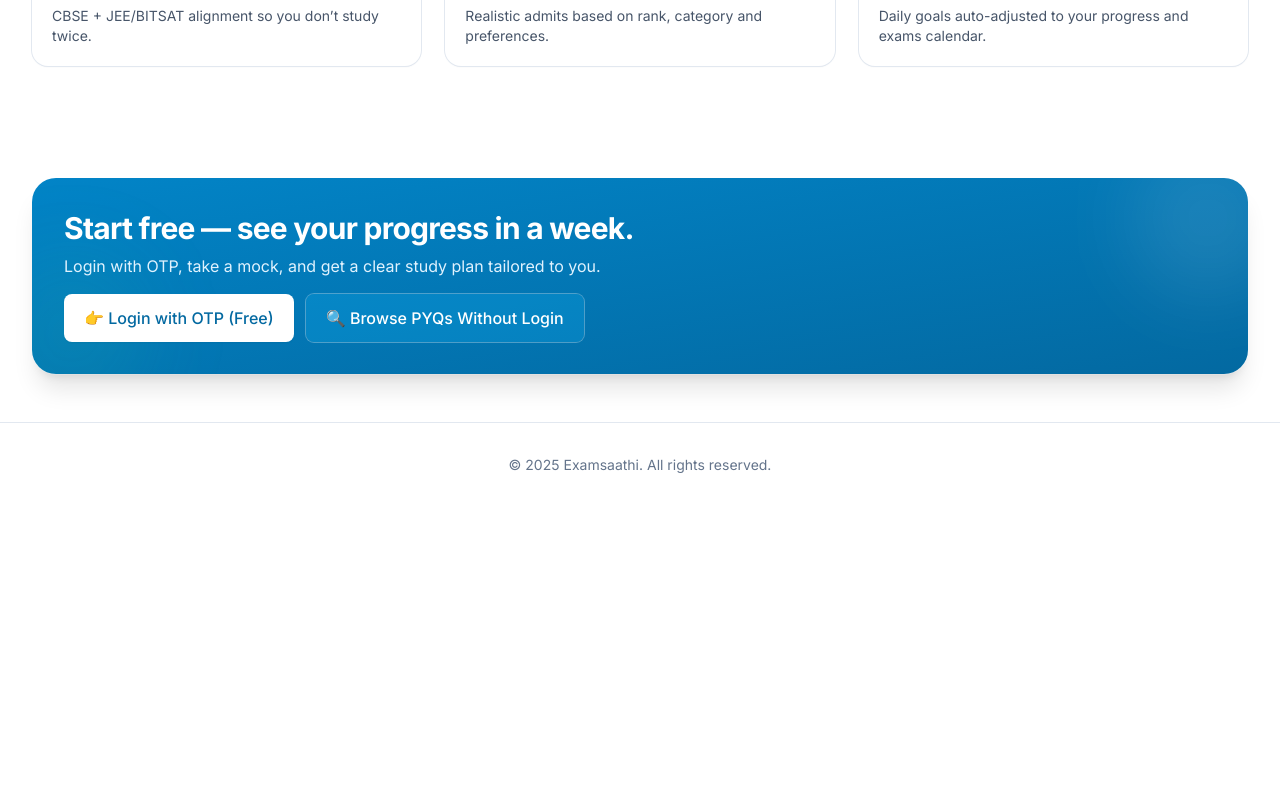
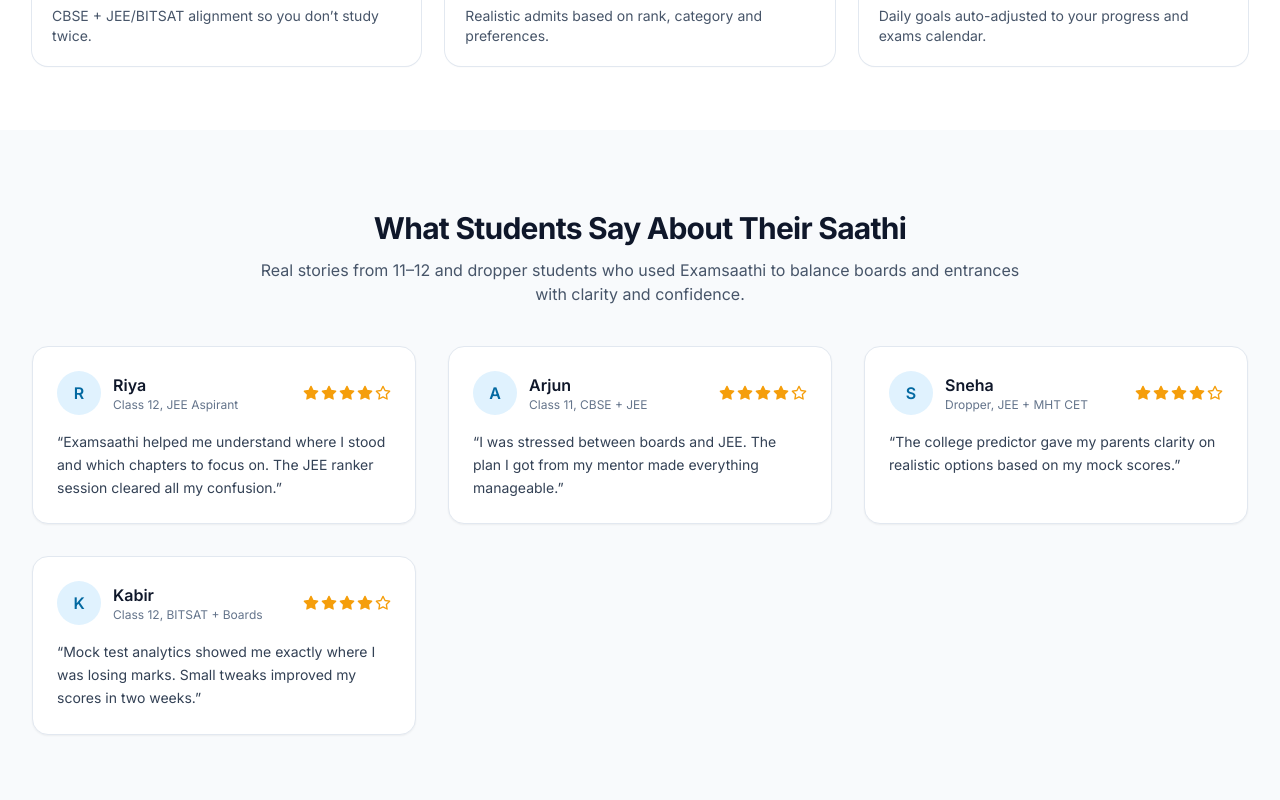
Before and after one commit to flamesResource6/frontend-repo_q7ovtfqp_aeqpc4, a React (Vite) app: page / in a window 1280 px wide. Shown: the part 1100-1900 px from the top of the page. Before the commit the page ends 1607 px from the top, so only its background shows below. Built offline with nearby package versions, Linux system fonts and the light colour scheme; a web font is replaced by a local one.

Commit message:
Update project prj_q7ovtfqp - 2025-11-20T19:14:26.085Z

```diff
--- a/src/App.jsx
+++ b/src/App.jsx
@@ -2,6 +2,7 @@
 import Hero from "./components/Hero";
 import ExamsCarousel from "./components/ExamsCarousel";
 import Features from "./components/Features";
+import Testimonials from "./components/Testimonials";
 import CTA from "./components/CTA";
 
 function App() {
@@ -11,6 +12,7 @@
       <Hero />
       <ExamsCarousel />
       <Features />
+      <Testimonials />
       <CTA />
       <footer className="py-8 border-t border-slate-200">
         <div className="mx-auto max-w-7xl px-4 sm:px-6 lg:px-8 text-center text-sm text-slate-500">
--- /dev/null
+++ b/src/components/Testimonials.jsx
@@ -0,0 +1,79 @@
+import { Star } from "lucide-react";
+
+const testimonials = [
+  {
+    name: "Riya",
+    meta: "Class 12, JEE Aspirant",
+    quote:
+      "Examsaathi helped me understand where I stood and which chapters to focus on. The JEE ranker session cleared all my confusion.",
+  },
+  {
+    name: "Arjun",
+    meta: "Class 11, CBSE + JEE",
+    quote:
+      "I was stressed between boards and JEE. The plan I got from my mentor made everything manageable.",
+  },
+  {
+    name: "Sneha",
+    meta: "Dropper, JEE + MHT CET",
+    quote:
+      "The college predictor gave my parents clarity on realistic options based on my mock scores.",
+  },
+  {
+    name: "Kabir",
+    meta: "Class 12, BITSAT + Boards",
+    quote:
+      "Mock test analytics showed me exactly where I was losing marks. Small tweaks improved my scores in two weeks.",
+  },
+];
+
+function TestimonialCard({ name, meta, quote }) {
+  return (
+    <div className="group relative rounded-2xl border border-slate-200 bg-white p-6 shadow-sm transition-all hover:shadow-md">
+      <div className="absolute inset-0 rounded-2xl bg-gradient-to-b from-sky-50/60 to-transparent opacity-0 transition-opacity group-hover:opacity-100 pointer-events-none" />
+      <div className="flex items-center gap-3">
+        <div className="flex h-11 w-11 items-center justify-center rounded-full bg-sky-100 text-sky-700 font-semibold">
+          {name.charAt(0)}
+        </div>
+        <div>
+          <div className="font-semibold text-slate-900">{name}</div>
+          <div className="text-xs text-slate-500">{meta}</div>
+        </div>
+        <div className="ml-auto flex items-center gap-0.5 text-amber-500" aria-hidden>
+          <Star size={16} fill="currentColor" />
+          <Star size={16} fill="currentColor" />
+          <Star size={16} fill="currentColor" />
+          <Star size={16} fill="currentColor" />
+          <Star size={16} />
+        </div>
+      </div>
+      <p className="mt-4 text-sm leading-relaxed text-slate-700">
+        “{quote}”
+      </p>
+    </div>
+  );
+}
+
+export default function Testimonials() {
+  return (
+    <section className="py-16 sm:py-20 bg-slate-50">
+      <div className="mx-auto max-w-7xl px-4 sm:px-6 lg:px-8">
+        <div className="mx-auto max-w-3xl text-center">
+          <h2 className="text-2xl sm:text-3xl font-bold tracking-tight text-slate-900">
+            What Students Say About Their Saathi
+          </h2>
+          <p className="mt-3 text-slate-600 text-sm sm:text-base">
+            Real stories from 11–12 and dropper students who used Examsaathi to
+            balance boards and entrances with clarity and confidence.
+          </p>
+        </div>
+
+        <div className="mt-10 grid grid-cols-1 gap-6 sm:gap-8 sm:grid-cols-2 lg:grid-cols-3">
+          {testimonials.map((t, i) => (
+            <TestimonialCard key={i} {...t} />
+          ))}
+        </div>
+      </div>
+    </section>
+  );
+}
```
Also changed, not shown: 1 other file (tests, documents, lock files or other folders).
